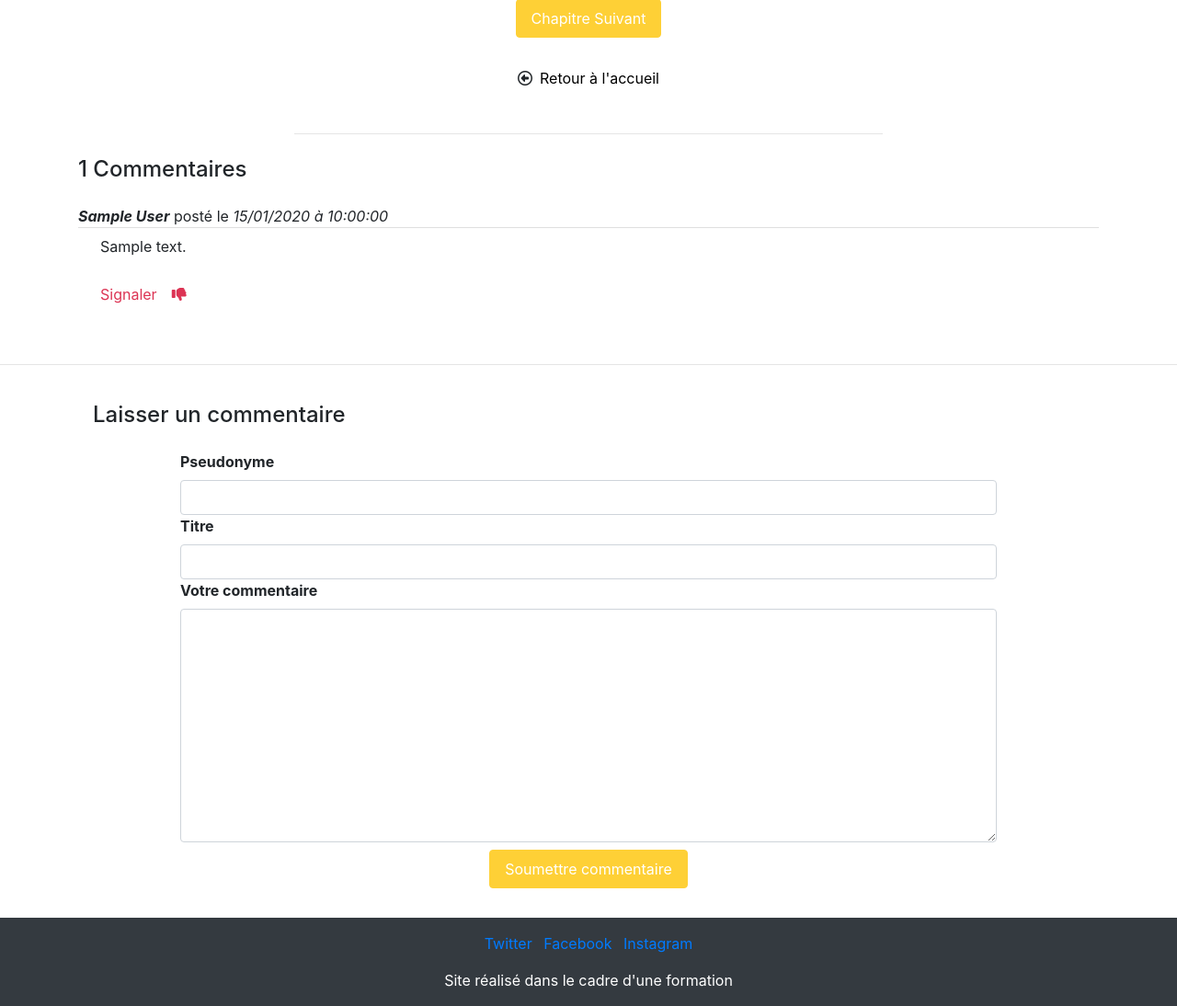
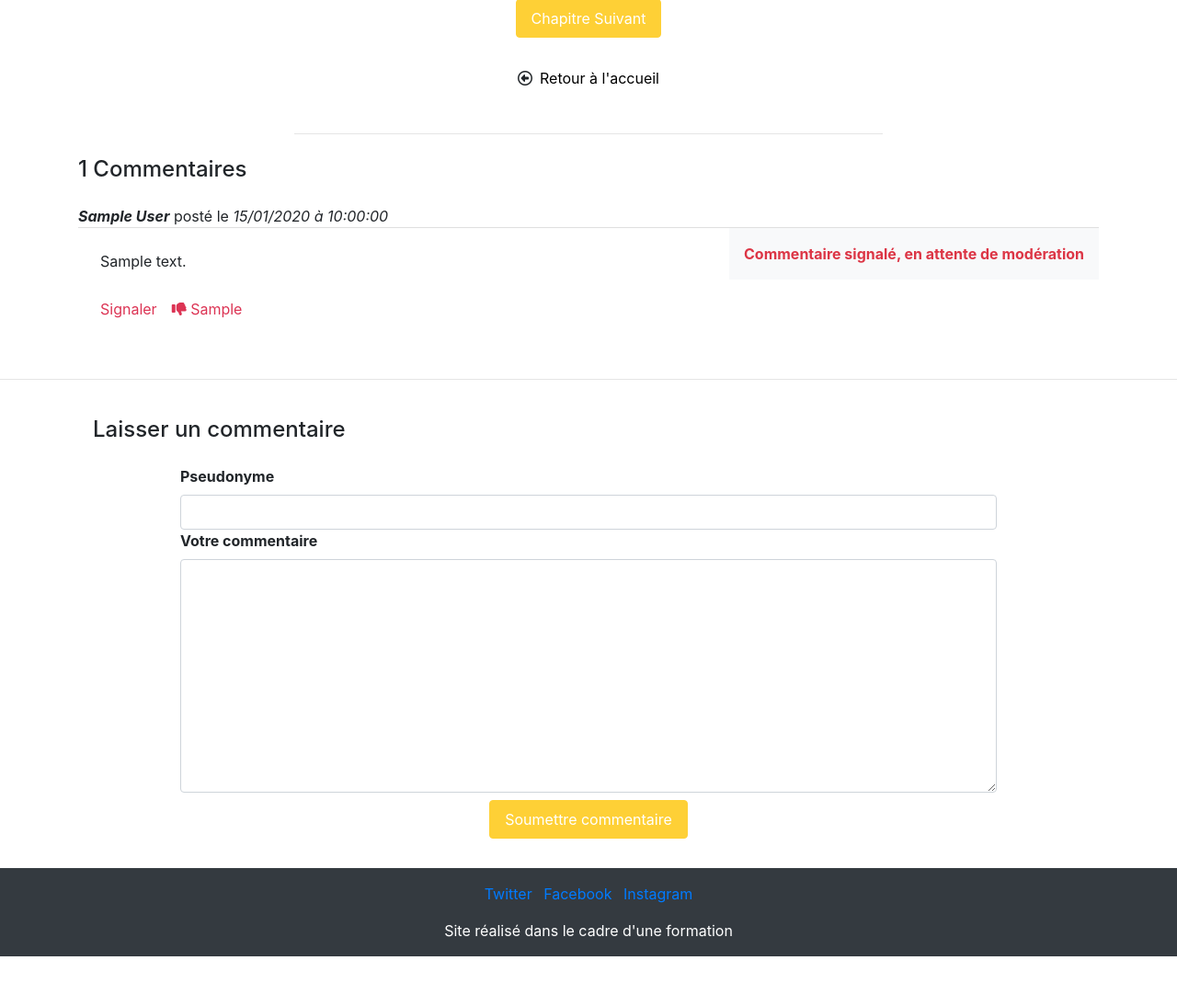
Before and after one commit to GitNico-D/Projet_4, a PHP site: template templates/reading_chapter.html.twig in a window 1280 px wide. Shown: the part 1189-2283 px from the top of the page at 92% size. After the commit the page ends 2229 px from the top, so only its background shows below. Run offline with PHP 8.4, Linux system fonts and the light colour scheme; the template is opened without the code that fills it: most values are stand-ins (such as "Sample title", 1, 10 or a date in 2020); grey boxes marked "Sample" are stand-in pictures; style sheets or scripts are compiled from the project's sources; some libraries are stand-ins or nearby versions.

Commit message:
Adding a visual and the count of reported comments

```diff
--- a/templates/modifying_chapter.html.twig
+++ b/templates/modifying_chapter.html.twig
@@ -35,8 +35,7 @@
                 <label for="chapterContent" class="h4 bold my-4">Contenu</label>
                     <textarea class="form-control text-justify" id="chapterContent" name="chapterContent" rows="30" >{{ uniqueChapter.content | raw }}</textarea>
                 <div class="text-center">
-                    <input type="submit" name="saveAndPublish" class="btn savePublish greenbtn my-2" value="Enregistrer et publier">
-                    <input type="submit" name="saveDraft" class="btn saveDraft yellowbtn my-2" value="Enregistrer en brouillon">
+                    <input type="submit" name="save" class="btn savePublish greenbtn my-2" value="Enregistrer les modifications">
                     <a href="/deleteChapter/{{ uniqueChapter.id }}" class="btn updateForm redbtn my-3">Supprimer</a>
                 </div>
             </div>
--- a/templates/reading_chapter.html.twig
+++ b/templates/reading_chapter.html.twig
@@ -17,11 +17,15 @@
 
 {% block main %}
 <section id="publishChapter" class="container">
-    {{ dump(uniqueChapter) }}
     <div class="card my-4 border-0 bg-white">
         <p class="card-header float-right bg-white mb-4 pb-3">
+            {% if uniqueChapter.createDate == uniqueChapter.updateDate %}
                 Publié le
                 <span class="font-italic bold">{{ uniqueChapter.createDate | date("m/d/Y \à H:i:s") }}</span>
+            {% else %}
+                Modifié le
+                <span class="font-italic bold">{{ uniqueChapter.updateDate | date("m/d/Y \à H:i:s") }}</span>
+            {% endif %}
             par
             <span class="font-italic bold">{{ uniqueChapter.author }}</span>
         </p>
@@ -54,14 +58,25 @@
                 <p class="text-left card-header p-0 bg-white">
                     <span class="font-italic bold">{{ comment.author }}</span>
                     posté le <span class="font-italic">{{ comment.createdDate | date("d/m/Y \à H:i:s") }}</span>
-                        <!-- <span class="float-right">totalReports = {{ totalReports }}</span> -->
+                    {% for totalReport in totalReporting %}
+                        {% if totalReport.commentId == comment.id %}
+                        <p class="float-right font-weight-bold text-danger p-3 bg-light">
+                            Commentaire signalé, en attente de modération
+                        </p>
+                        {% endif %}
+                    {% endfor %}
                 </p>
                 <p class="card-body text-left m-0 pt-2 pl-4">
                     {{ comment.content }}
                 </p>
                 <div class="reporting-comment text-left pt-2 pl-4">
                     <a href="/reportComment/{{ uniqueChapter.id }}/{{ comment.id }}"
-                            class="reporting-link">Signaler<i class="fa fa-thumbs-down reporting-icon ml-3"></i></a>
+                    class="reporting-link">Signaler<i class="fa fa-thumbs-down reporting-icon ml-3"></i>
+                    {% for totalReport in totalReporting %}
+                        {% if totalReport.commentId == comment.id %}
+                            {{ totalReport.totalReport }} </a>
+                        {% endif %}
+                {% endfor %}
             </div>
         </div>
     </div>
@@ -77,8 +92,6 @@
             <div class="form-group">
                 <label for="commentAuthor" class="bold" >Pseudonyme</label>
                     <input type="text" class="form-control" id="commentAuthor" name="commentAuthor">
-                <label for="commentTitle" class="bold">Titre</label>
-                    <input type="text" class="form-control" id="commentTitle" name="commentTitle">
                 <label for="commentContent" class="bold">Votre commentaire</label>
                     <textarea class="form-control" id="commentContent" name="commentContent" rows="10"></textarea>
                 <div class="commentButton text-center">
```
Lines whose indentation alone changed are shown as unchanged.
